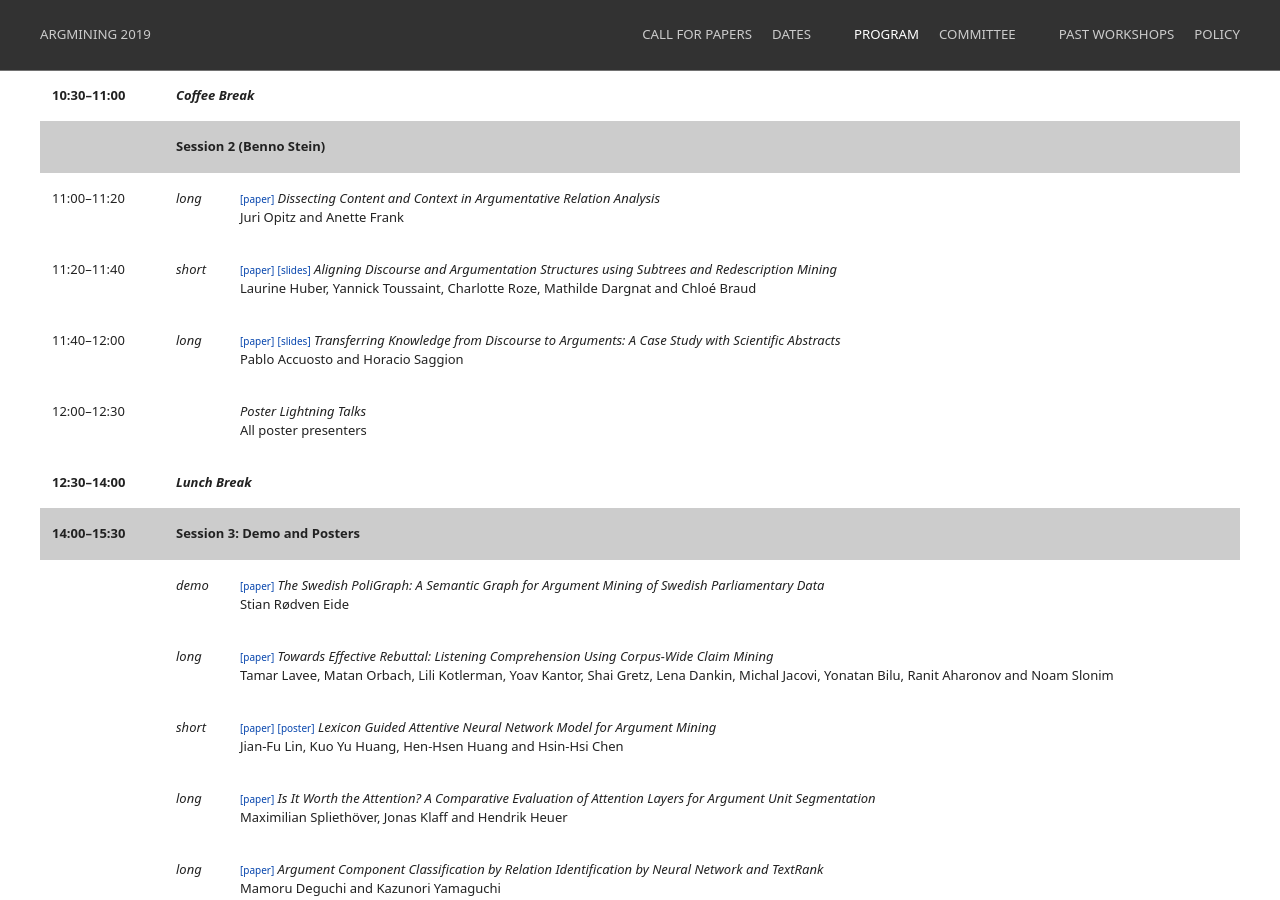
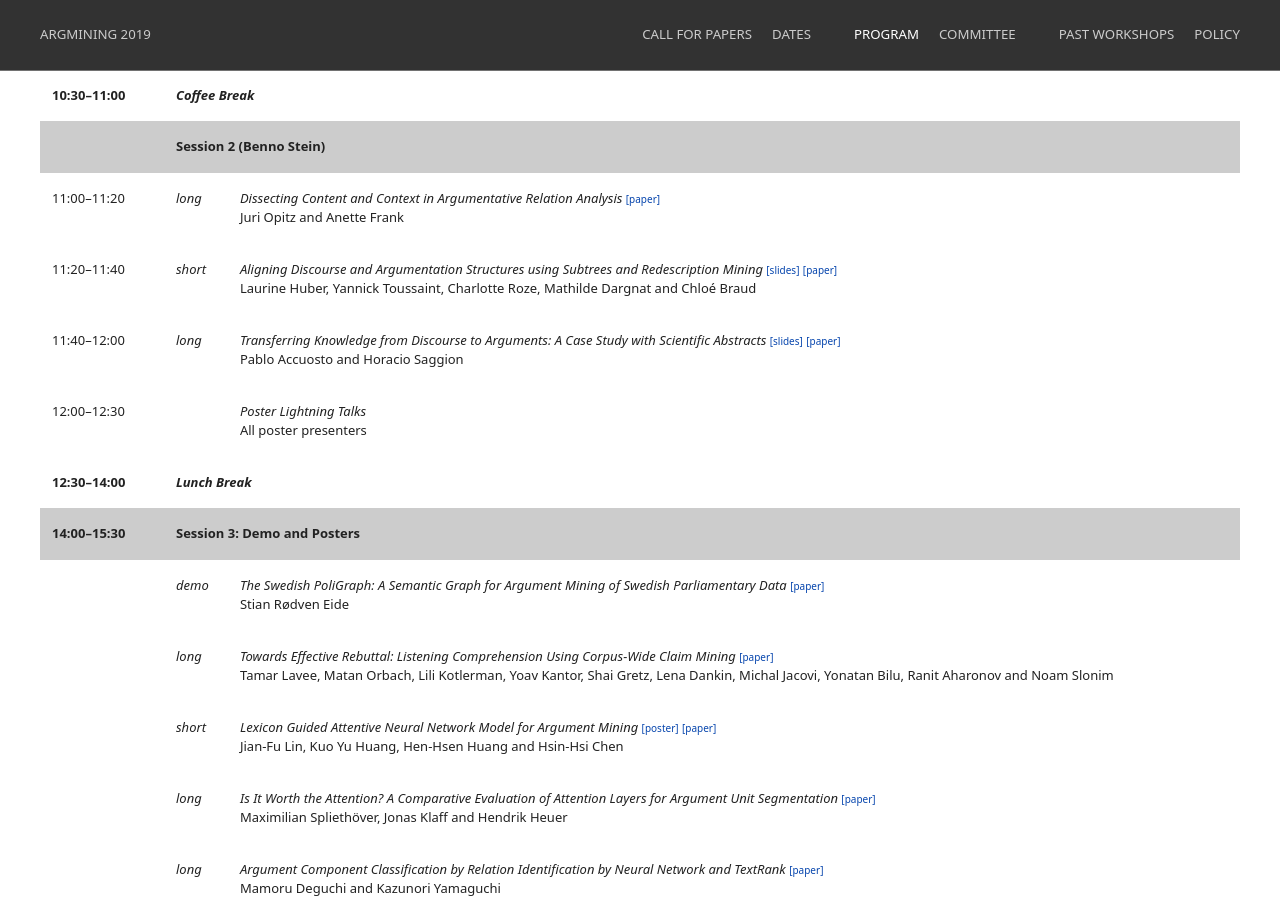
Before and after one commit to argmining19-webis-de/argmining19-webis-de.github.io, a Jekyll site: the page built from program.html, in a window 1280 px wide and 900 px high, scrolled down 962 px. Built offline with Jekyll 4.4.1, drawn with Linux system fonts in a browser that asks for light colours; some of the changed text lies outside the part shown.

Commit message:
fixed links positions

```diff
--- a/schedule.html
+++ b/schedule.html
@@ -1,8 +1,9 @@
 <table class="uk-table uk-table-responsive program-table">
         <tr class="program-section-title">
             <td>08:40–08:50</td>
-            <td colspan="2"><a class="schedule_links" target="_blank" href="slides/acl19-argmining-opening.pdf">[slides]</a>
-                Opening Remarks</td>
+            <td colspan="2">
+                Opening Remarks
+                <a class="schedule_links" target="_blank" href="slides/acl19-argmining-opening.pdf">[slides]</a></td>
         </tr>
         <tr class="program-session">
             <td></td>
@@ -11,8 +12,9 @@
         <tr class="program-presentation-title">
             <td>08:50–09:50</td>
             <td></td>
-            <td><a class="schedule_links" target="_blank" href="slides/acl19-argmining-keynote.pdf">[slides]</a>
-                <a href="#keynote-speakers">Keynote: Schemes for Legal Argumentation</a></td>
+            <td> <a href="#keynote-speakers">Keynote: Schemes for Legal Argumentation</a>
+                <a class="schedule_links" target="_blank" href="slides/acl19-argmining-keynote.pdf">[slides]</a>
+            </td>
         </tr>
         <tr class="program-speaker">
             <td></td>
@@ -23,8 +25,10 @@
         <tr class="program-presentation-title">
             <td>09:50–10:10 </td>
             <td>long</td>
-            <td><a class="schedule_links" target="_blank" href="https://www.aclweb.org/anthology/W19-4501">[paper]</a>
-                Segmentation of Argumentative Texts with Contextualised Word Representations</td>
+            <td>
+                    Segmentation of Argumentative Texts with Contextualised Word Representations
+                <a class="schedule_links" target="_blank" href="https://www.aclweb.org/anthology/W19-4501">[paper]</a>
+                </td>
         </tr>
         <tr class="program-speaker">
             <td></td>
@@ -35,8 +39,11 @@
         <tr class="program-presentation-title">
             <td>10:10–10:30</td>
             <td>long</td>
-            <td> <a class="schedule_links" target="_blank" href="https://www.aclweb.org/anthology/W19-4502">[paper]</a>
-                <a class="schedule_links" target="_blank" href="slides/jo19-a-cascade-model-for -pioposition-extraction-in-argumentation.pdf">[slides]</a> A Cascade Model for Proposition Extraction in Argumentation</td>
+            <td> A Cascade Model for Proposition Extraction in Argumentation
+                <a class="schedule_links" target="_blank" href="slides/jo19-a-cascade-model-for -pioposition-extraction-in-argumentation.pdf">[slides]</a>
+                <a class="schedule_links" target="_blank" href="https://www.aclweb.org/anthology/W19-4502">[paper]</a>
+
+            </td>
         </tr>
         <tr class="program-speaker">
             <td></td>
@@ -56,8 +63,9 @@
         <tr class="program-presentation-title">
             <td>11:00–11:20</td>
             <td>long</td>
-            <td><a class="schedule_links" target="_blank" href="https://www.aclweb.org/anthology/W19-4503">[paper]</a>
-                Dissecting Content and Context in Argumentative Relation Analysis</td>
+            <td>Dissecting Content and Context in Argumentative Relation Analysis
+                <a class="schedule_links" target="_blank" href="https://www.aclweb.org/anthology/W19-4503">[paper]</a>
+                </td>
         </tr>
         <tr class="program-speaker">
             <td></td>
@@ -69,9 +77,12 @@
         <tr class="program-presentation-title">
             <td>11:20–11:40</td>
             <td>short</td>
-            <td><a class="schedule_links" target="_blank" href="https://www.aclweb.org/anthology/W19-4504">[paper]</a>
+            <td>
+                    Aligning Discourse and Argumentation Structures using Subtrees and Redescription Mining
                     <a class="schedule_links" target="_blank" href="slides/huber19-aligning-discourse-and-argumentation-structures-using-subtrees-and-redescription-mining.pdf">[slides]</a>
-                Aligning Discourse and Argumentation Structures using Subtrees and Redescription Mining </td>
+                    <a class="schedule_links" target="_blank" href="https://www.aclweb.org/anthology/W19-4504">[paper]</a>
+
+                 </td>
         </tr>
         <tr class="program-speaker">
             <td></td>
@@ -83,8 +94,12 @@
         <tr class="program-presentation-title">
             <td>11:40–12:00</td>
             <td>long</td>
-            <td><a class="schedule_links" target="_blank" href="https://www.aclweb.org/anthology/W19-4505">[paper]</a>
-                <a class="schedule_links" target="_blank" href="slides/accuosto19-transferring-knowledge-from-discourse-to-arguments-a-case-study-with-scientific-abstracts.pdf">[slides]</a> Transferring Knowledge from Discourse to Arguments: A Case Study with Scientific Abstracts</td>
+            <td>
+
+                    Transferring Knowledge from Discourse to Arguments: A Case Study with Scientific Abstracts
+                    <a class="schedule_links" target="_blank" href="slides/accuosto19-transferring-knowledge-from-discourse-to-arguments-a-case-study-with-scientific-abstracts.pdf">[slides]</a>
+                    <a class="schedule_links" target="_blank" href="https://www.aclweb.org/anthology/W19-4505">[paper]</a>
+                 </td>
         </tr>
         <tr class="program-speaker">
             <td></td>
@@ -118,8 +133,10 @@
         <tr class="program-presentation-title">
             <td></td>
             <td>demo</td>
-            <td><a class="schedule_links" target="_blank" href="https://www.aclweb.org/anthology/W19-4506">[paper]</a>
-                The Swedish PoliGraph: A Semantic Graph for Argument Mining of Swedish Parliamentary Data</td>
+            <td>
+                    The Swedish PoliGraph: A Semantic Graph for Argument Mining of Swedish Parliamentary Data
+                    <a class="schedule_links" target="_blank" href="https://www.aclweb.org/anthology/W19-4506">[paper]</a>
+                </td>
         </tr>
         <tr class="program-speaker">
             <td></td>
@@ -131,8 +148,10 @@
         <tr class="program-presentation-title">
             <td></td>
             <td>long</td>
-            <td><a class="schedule_links" target="_blank" href="https://www.aclweb.org/anthology/W19-4507">[paper]</a>
-                Towards Effective Rebuttal: Listening Comprehension Using Corpus-Wide Claim Mining</td>
+            <td>
+                    Towards Effective Rebuttal: Listening Comprehension Using Corpus-Wide Claim Mining
+                <a class="schedule_links" target="_blank" href="https://www.aclweb.org/anthology/W19-4507">[paper]</a>
+                </td>
         </tr>
         <tr class="program-speaker">
             <td></td>
@@ -145,9 +164,12 @@
         <tr class="program-presentation-title">
             <td></td>
             <td>short</td>
-            <td><a class="schedule_links" target="_blank" href="https://www.aclweb.org/anthology/W19-4508">[paper]</a>
+            <td>
+                    Lexicon Guided Attentive Neural Network Model for Argument Mining
                     <a class="schedule_links" target="_blank" href="posters/lin19-lexicon-guided-attentive-neural-network-model-for-argument-mining.pdf">[poster]</a>
-                Lexicon Guided Attentive Neural Network Model for Argument Mining</td>
+                    <a class="schedule_links" target="_blank" href="https://www.aclweb.org/anthology/W19-4508">[paper]</a>
+
+               </td>
         </tr>
         <tr class="program-speaker">
             <td></td>
@@ -159,8 +181,10 @@
         <tr class="program-presentation-title">
             <td></td>
             <td>long</td>
-            <td><a class="schedule_links" target="_blank" href="https://www.aclweb.org/anthology/W19-4509">[paper]</a>
+            <td>
                     Is It Worth the Attention? A Comparative Evaluation of Attention Layers for Argument Unit Segmentation
+                    <a class="schedule_links" target="_blank" href="https://www.aclweb.org/anthology/W19-4509">[paper]</a>
+
             </td>
         </tr>
         <tr class="program-speaker">
@@ -173,8 +197,10 @@
         <tr class="program-presentation-title">
             <td></td>
             <td>long</td>
-            <td><a class="schedule_links" target="_blank" href="https://www.aclweb.org/anthology/W19-4510">[paper]</a>
-                Argument Component Classification by Relation Identification by Neural Network and TextRank</td>
+            <td>
+                    Argument Component Classification by Relation Identification by Neural Network and TextRank
+                    <a class="schedule_links" target="_blank" href="https://www.aclweb.org/anthology/W19-4510">[paper]</a>
+                </td>
         </tr>
         <tr class="program-speaker">
             <td></td>
@@ -186,8 +212,10 @@
         <tr class="program-presentation-title">
             <td></td>
             <td>short</td>
-            <td><a class="schedule_links" target="_blank" href="https://www.aclweb.org/anthology/W19-4511">[paper]</a>
-                Argumentative Evidences Classification and Argument Scheme Detection Using Tree Kernels</td>
+            <td>
+                    Argumentative Evidences Classification and Argument Scheme Detection Using Tree Kernels
+                    <a class="schedule_links" target="_blank" href="https://www.aclweb.org/anthology/W19-4511">[paper]</a>
+                </td>
         </tr>
         <tr class="program-speaker">
             <td></td>
@@ -199,8 +227,10 @@
         <tr class="program-presentation-title">
             <td></td>
             <td>short</td>
-            <td><a class="schedule_links" target="_blank" href="https://www.aclweb.org/anthology/W19-4512">[paper]</a>
-                The Utility of Discourse Parsing Features for Predicting Argumentation Structure </td>
+            <td>
+                    The Utility of Discourse Parsing Features for Predicting Argumentation Structure
+                    <a class="schedule_links" target="_blank" href="https://www.aclweb.org/anthology/W19-4512">[paper]</a>
+               </td>
         </tr>
         <tr class="program-speaker">
             <td></td>
@@ -212,9 +242,11 @@
         <tr class="program-presentation-title">
             <td></td>
             <td>long</td>
-            <td><a class="schedule_links" target="_blank" href="https://www.aclweb.org/anthology/W19-4513">[paper]</a>
+            <td>Detecting Argumentative Discourse Acts with Linguistic Alignment
                     <a class="schedule_links" target="_blank" href="posters/niven19-detecting-argumentative-discourse-acts-with-linguistic-alignment.pdf">[poster]</a>
-                Detecting Argumentative Discourse Acts with Linguistic Alignment</td>
+                <a class="schedule_links" target="_blank" href="https://www.aclweb.org/anthology/W19-4513">[paper]</a>
+
+                </td>
         </tr>
         <tr class="program-speaker">
             <td></td>
@@ -225,8 +257,10 @@
         <tr class="program-presentation-title">
             <td></td>
             <td>long</td>
-            <td><a class="schedule_links" target="_blank" href="https://www.aclweb.org/anthology/W19-4514">[paper]</a>
-                Annotation of Rhetorical Moves in Biochemistry Articles </td>
+            <td>
+                    Annotation of Rhetorical Moves in Biochemistry Articles
+                    <a class="schedule_links" target="_blank" href="https://www.aclweb.org/anthology/W19-4514">[paper]</a>
+               </td>
         </tr>
         <tr class="program-speaker">
             <td></td>
@@ -237,9 +271,12 @@
         <tr class="program-presentation-title">
             <td></td>
             <td>long</td>
-            <td><a class="schedule_links" target="_blank" href="https://www.aclweb.org/anthology/W19-4515">[paper]</a>
+            <td>
+                    Evaluation of Scientific Elements for Text Similarity in Biomedical Publications
                     <a class="schedule_links" target="_blank" href="posters/neves19-evaluation-of-scientific-elements-for-text-similarity-in-biomedical-publications.pdf">[poster]</a>
-                Evaluation of Scientific Elements for Text Similarity in Biomedical Publications</td>
+                    <a class="schedule_links" target="_blank" href="https://www.aclweb.org/anthology/W19-4515">[paper]</a>
+
+               </td>
         </tr>
         <tr class="program-speaker">
             <td></td>
@@ -250,8 +287,11 @@
         <tr class="program-presentation-title">
             <td></td>
             <td>long</td>
-            <td><a class="schedule_links" target="_blank" href="https://www.aclweb.org/anthology/W19-4516">[paper]</a>
-                Categorizing Comparative Sentences</td>
+            <td>
+                    Categorizing Comparative Sentences
+                    <a class="schedule_links" target="_blank" href="https://www.aclweb.org/anthology/W19-4516">[paper]</a>
+
+               </td>
         </tr>
         <tr class="program-speaker">
             <td></td>
@@ -264,8 +304,10 @@
         <tr class="program-presentation-title">
             <td></td>
             <td>long</td>
-            <td><a class="schedule_links" target="_blank" href="https://www.aclweb.org/anthology/W19-4517">[paper]</a>
-                Ranking Passages for Argument Convincingness</td>
+            <td>
+                    Ranking Passages for Argument Convincingness
+                    <a class="schedule_links" target="_blank" href="https://www.aclweb.org/anthology/W19-4517">[paper]</a>
+               </td>
         </tr>
         <tr class="program-speaker">
             <td></td>
@@ -277,8 +319,9 @@
         <tr class="program-presentation-title">
             <td></td>
             <td>long</td>
-            <td><a class="schedule_links" target="_blank" href="https://www.aclweb.org/anthology/W19-4518">[paper]</a>
-                Gradual Argumentation Evaluation for Stance Aggregation in Automated Fake News Detection </td>
+            <td>
+                Gradual Argumentation Evaluation for Stance Aggregation in Automated Fake News Detection
+                <a class="schedule_links" target="_blank" href="https://www.aclweb.org/anthology/W19-4518">[paper]</a></td>
         </tr>
         <tr class="program-speaker">
             <td></td>
@@ -299,8 +342,10 @@
         <tr class="program-presentation-title">
             <td>16:00–16:20</td>
             <td>long</td>
-            <td><a class="schedule_links" target="_blank" href="https://www.aclweb.org/anthology/W19-4519">[paper]</a>
+            <td>
                     Persuasion of the Undecided: Language vs. the Listener
+                    <a class="schedule_links" target="_blank" href="https://www.aclweb.org/anthology/W19-4519">[paper]</a>
+                </td>
         <tr class="program-speaker">
             <td></td>
             <td></td>
@@ -311,8 +356,10 @@
         <tr class="program-presentation-title">
             <td>16:20–16:40</td>
             <td>long</td>
-            <td><a class="schedule_links" target="_blank" href="https://www.aclweb.org/anthology/W19-4520">[paper]</a>
-                Towards Assessing Argumentation Annotation - A First Step </td>
+            <td>
+                    Towards Assessing Argumentation Annotation - A First Step
+                    <a class="schedule_links" target="_blank" href="https://www.aclweb.org/anthology/W19-4520">[paper]</a>
+               </td>
         </tr>
         <tr class="program-speaker">
             <td></td>
@@ -343,7 +390,9 @@
         </tr>
         <tr class="program-section-title">
                 <td>17:30</td>
-                <td colspan="2"><a class="schedule_links" target="_blank" href="slides/acl19-argmining-closing.pdf">[slides]</a>
-                    Closing Remarks</td>
+                <td colspan="2">
+                    Closing Remarks
+                    <a class="schedule_links" target="_blank" href="slides/acl19-argmining-closing.pdf">[slides]</a>
+                </td>
             </tr>
     </table>
```
Lines whose indentation alone changed are shown as unchanged.
